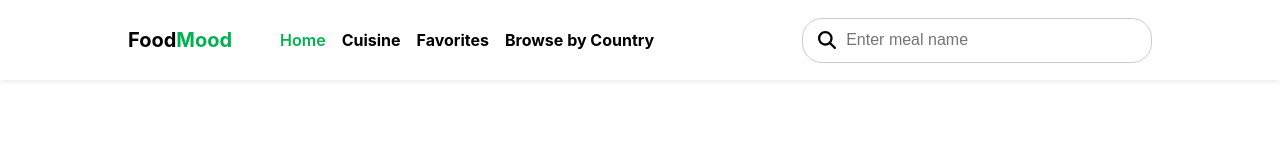
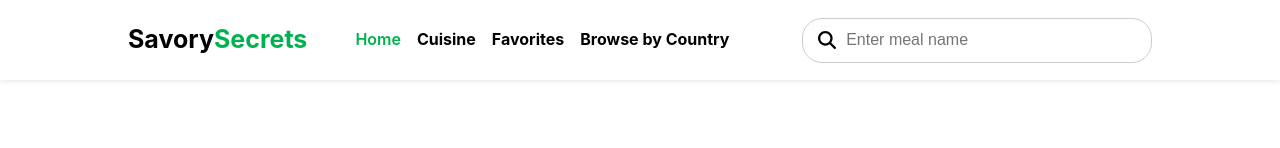
Before and after one commit to reyven-ai/food-recipe, a React (Create React App) app: page / in a window 1280 px wide. Shown: the top 148 px of the page. Built offline with nearby package versions, Linux system fonts and the light colour scheme.

Commit message:
changed logo

```diff
--- a/src/components/Header/FoodsHeader.js
+++ b/src/components/Header/FoodsHeader.js
@@ -43,7 +43,7 @@ const List = styled.ul`
 
 const Logo = styled.div`
   a {
-    font-size: 20px;
+    font-size: 25px;
     font-weight: 700;
     text-decoration: none;
     color: black;
@@ -187,7 +187,7 @@ const FoodHeaders = () => {
       <Nav>
         <Logo>
           <Link to="/" end>
-            Food<span>Mood</span>
+            Savory<span>Secrets</span>
           </Link>
         </Logo>
         <List>
--- a/src/components/MenuButton/MenuList.js
+++ b/src/components/MenuButton/MenuList.js
@@ -9,7 +9,7 @@ import {
   faHeart,
   faBowlFood,
   faGlobe,
-  // faAdd,
+  faGreaterThan,
 } from "@fortawesome/free-solid-svg-icons";
 
 const NavContainer = styled.div`
@@ -79,6 +79,7 @@ function MenuList() {
         </MenuItem>
         <MenuItem to="/cuisine">
           <FontAwesomeIcon
+            // icon={faBowlFood}
             icon={faBowlFood}
             style={{
               fontSize: "18px",
@@ -88,7 +89,7 @@ function MenuList() {
         </MenuItem>
         {/* <Button>
           <FontAwesomeIcon
-            icon={faAdd}
+            icon={faArrowRightToBracket}
             style={{
               fontSize: "18px",
               color: "black",
```
